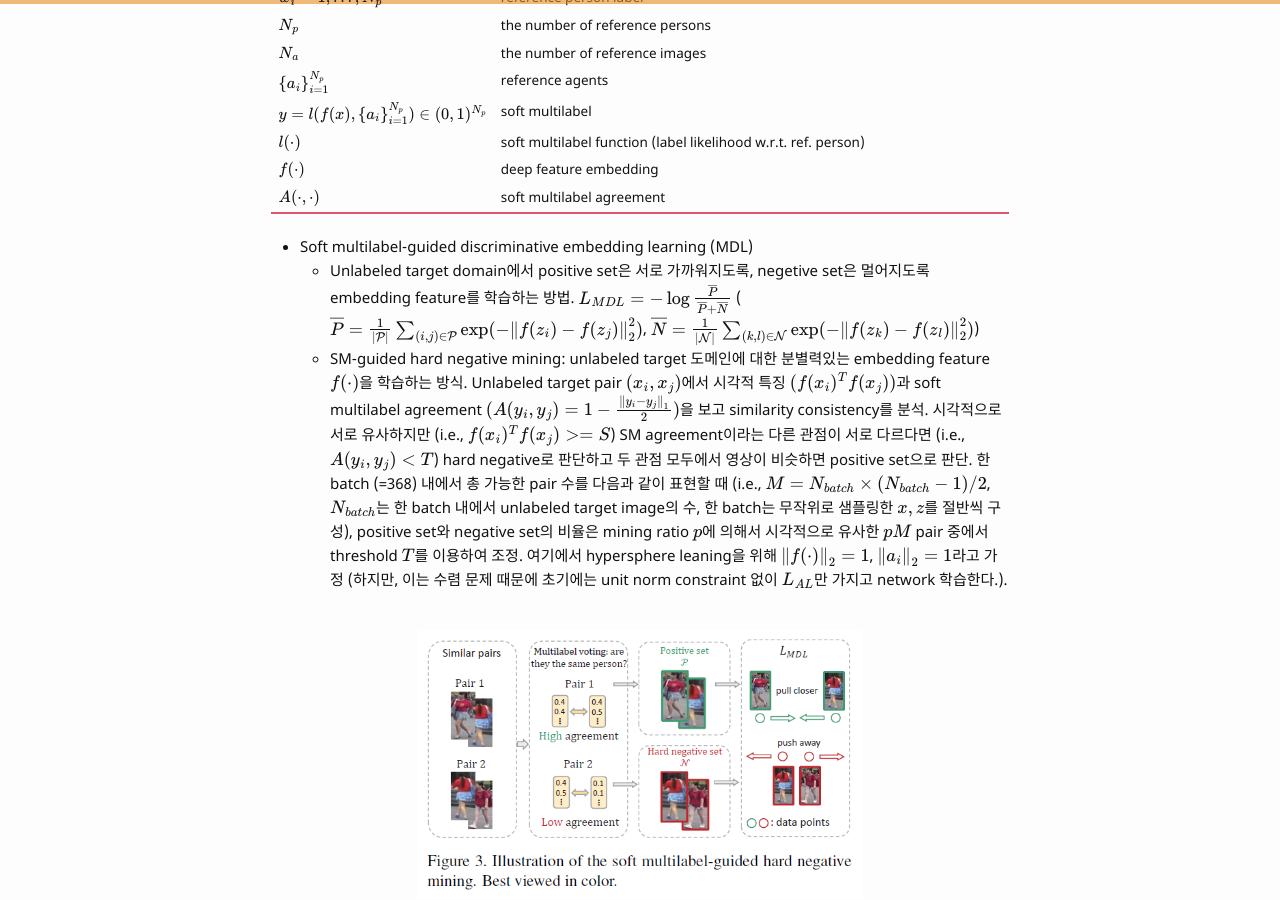
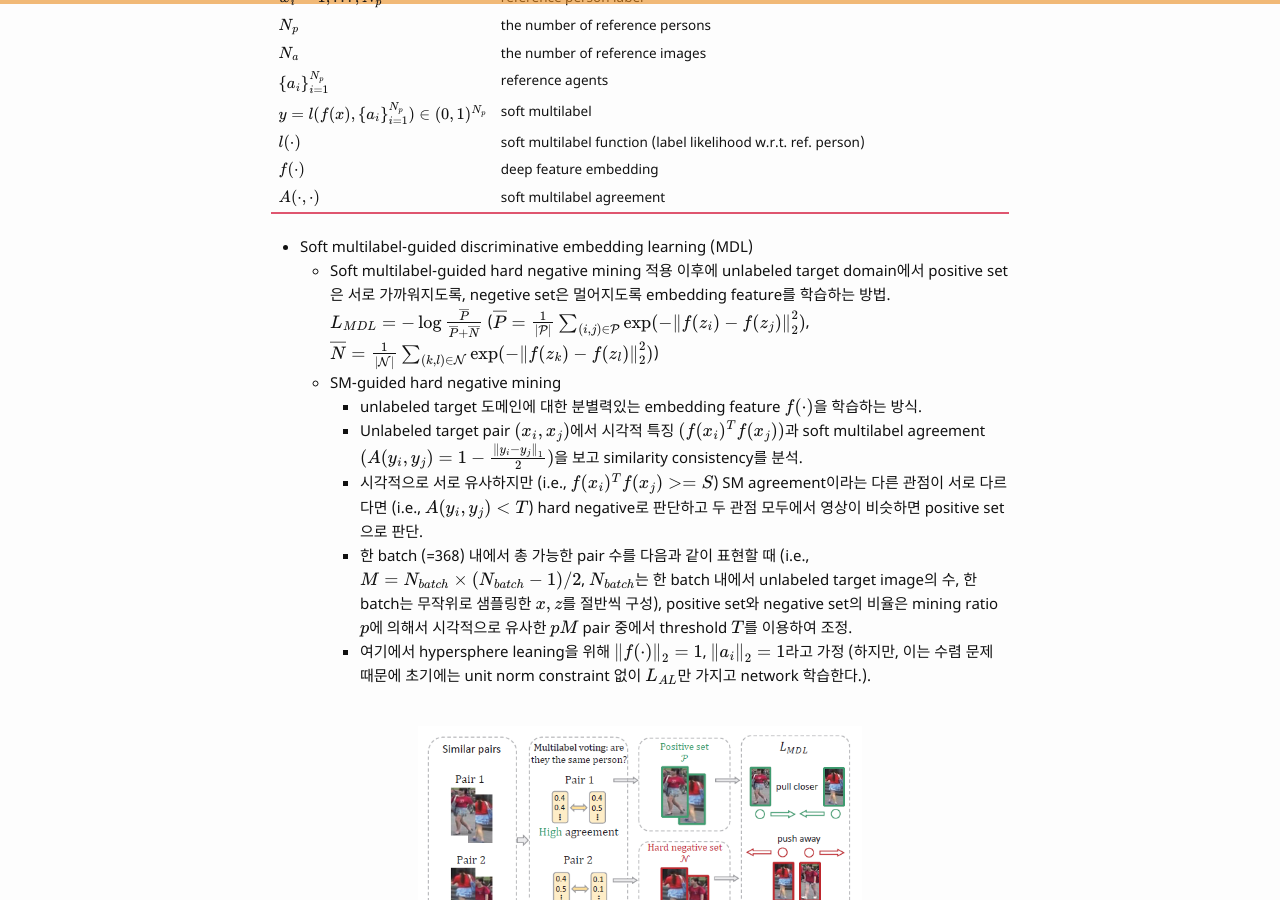
Before and after one commit to bismex/bismex.github.io, a Jekyll site: the page built from _posts/2019-07-03-MAR.md, in a window 1280 px wide and 900 px high, scrolled down 2414 px. Built offline with Jekyll 4.4.1, drawn with Linux system fonts in a browser that asks for light colours; formulas are drawn with MathJax 3.

Commit message:
Update 2019-07-03-MAR.md

```diff
--- a/_posts/2019-07-03-MAR.md
+++ b/_posts/2019-07-03-MAR.md
@@ -79,10 +79,15 @@
 | ---------- | ---------- |
 
 - Soft multilabel-guided discriminative embedding learning (MDL)
-  - Unlabeled target domain에서 positive set은 서로 가까워지도록, negetive set은 멀어지도록 embedding feature를 학습하는 방법.
+  - Soft multilabel-guided hard negative mining 적용 이후에 unlabeled target domain에서 positive set은 서로 가까워지도록, negetive set은 멀어지도록 embedding feature를 학습하는 방법.
     $$L_{MDL} = -\log \frac{\overline{P}}{\overline{P} + \overline{N}}$$
     ($$\overline{P} = \frac{1}{|\mathcal{P}|} \sum_{(i, j) \in \mathcal{P}} \exp (-\left \| f(z_i) - f(z_j) \right \|^2_2)$$, $$\overline{N} = \frac{1}{|\mathcal{N}|} \sum_{(k, l) \in \mathcal{N}} \exp (-\left \| f(z_k) - f(z_l) \right \|^2_2)$$)
-  - SM-guided hard negative mining: unlabeled target 도메인에 대한 분별력있는 embedding feature $$f(\cdot)$$을 학습하는 방식. Unlabeled target pair $$(x_i, x_j)$$에서 시각적 특징 $$(f(x_i)^T f(x_j))$$과 soft multilabel agreement $$(A(y_i, y_j)=1-\frac{\left \| y_i - y_j \right \|_1}{2})$$을 보고 similarity consistency를 분석. 시각적으로 서로 유사하지만 (i.e., $$f(x_i)^T f(x_j)>=S$$) SM agreement이라는 다른 관점이 서로 다르다면 (i.e., $$A(y_i, y_j)<T$$) hard negative로 판단하고 두 관점 모두에서 영상이 비슷하면 positive set으로 판단. 한 batch (=368) 내에서 총 가능한 pair 수를 다음과 같이 표현할 때 (i.e., $$M=N_{batch} \times (N_{batch} - 1 )/2$$, $$N_{batch}$$는 한 batch 내에서 unlabeled target image의 수, 한 batch는 무작위로 샘플링한 $$x, z$$를 절반씩 구성), positive set와 negative set의 비율은 mining ratio $$p$$에 의해서 시각적으로 유사한 $$pM$$ pair 중에서 threshold $$T$$를 이용하여 조정. 여기에서 hypersphere leaning을 위해 $$\left \| f(\cdot) \right \|_2=1$$, $$\left \| a_i \right \|_2=1$$라고 가정 (하지만, 이는 수렴 문제 때문에 초기에는 unit norm constraint 없이 $$L_{AL}$$만 가지고 network 학습한다.).
+  - SM-guided hard negative mining
+    - unlabeled target 도메인에 대한 분별력있는 embedding feature $$f(\cdot)$$을 학습하는 방식.
+    - Unlabeled target pair $$(x_i, x_j)$$에서 시각적 특징 $$(f(x_i)^T f(x_j))$$과 soft multilabel agreement $$(A(y_i, y_j)=1-\frac{\left \| y_i - y_j \right \|_1}{2})$$을 보고 similarity consistency를 분석.
+    - 시각적으로 서로 유사하지만 (i.e., $$f(x_i)^T f(x_j)>=S$$) SM agreement이라는 다른 관점이 서로 다르다면 (i.e., $$A(y_i, y_j)<T$$) hard negative로 판단하고 두 관점 모두에서 영상이 비슷하면 positive set으로 판단.
+    - 한 batch (=368) 내에서 총 가능한 pair 수를 다음과 같이 표현할 때 (i.e., $$M=N_{batch} \times (N_{batch} - 1 )/2$$, $$N_{batch}$$는 한 batch 내에서 unlabeled target image의 수, 한 batch는 무작위로 샘플링한 $$x, z$$를 절반씩 구성), positive set와 negative set의 비율은 mining ratio $$p$$에 의해서 시각적으로 유사한 $$pM$$ pair 중에서 threshold $$T$$를 이용하여 조정.
+    - 여기에서 hypersphere leaning을 위해 $$\left \| f(\cdot) \right \|_2=1$$, $$\left \| a_i \right \|_2=1$$라고 가정 (하지만, 이는 수렴 문제 때문에 초기에는 unit norm constraint 없이 $$L_{AL}$$만 가지고 network 학습한다.).
 
 
 
```
